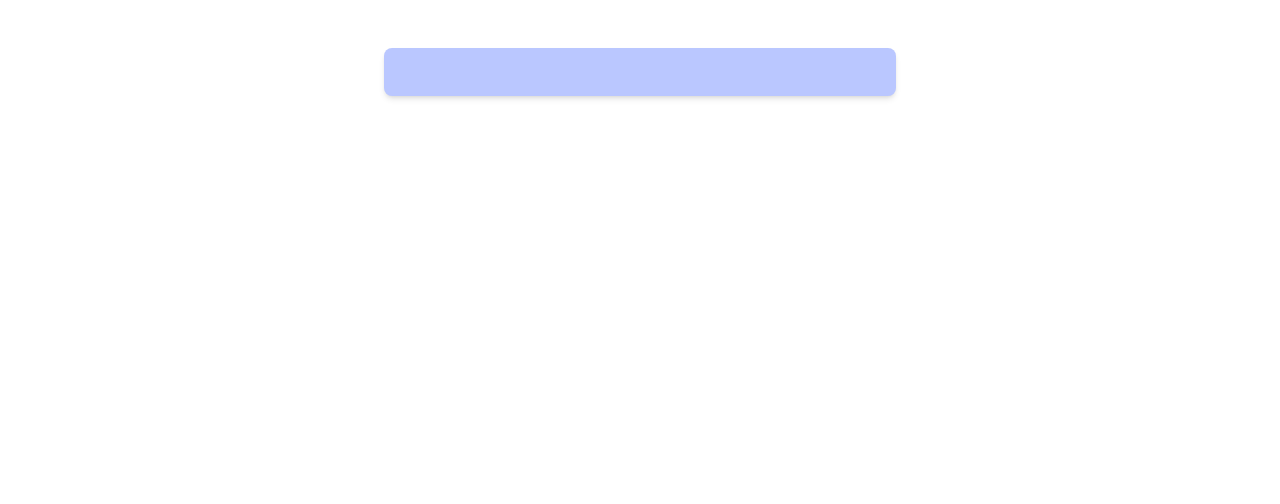
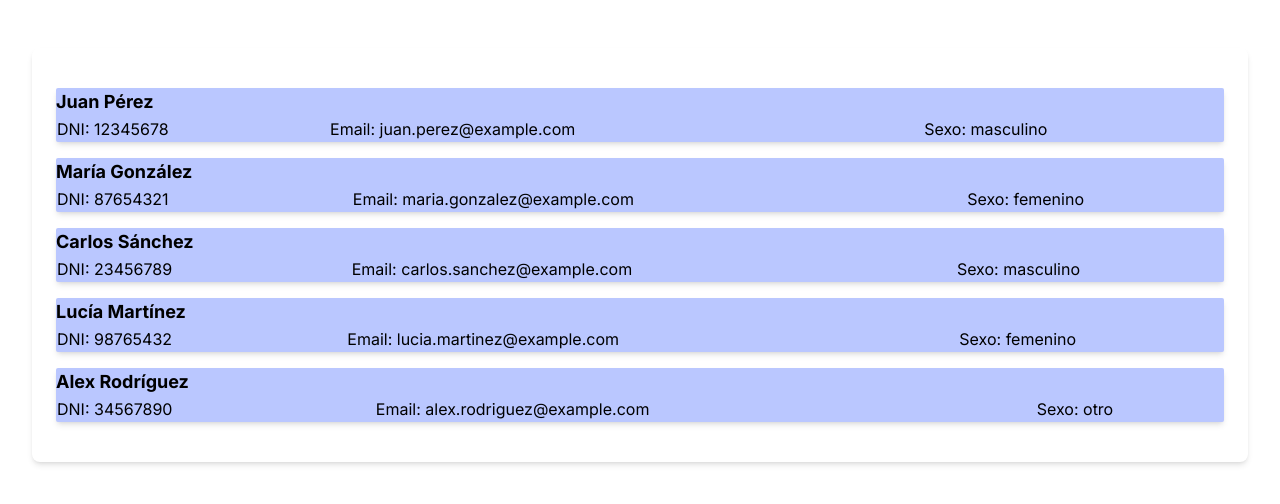
Before and after one commit to proydeia/deia, a Next.js app: page /testeos_front in a window 1280 px wide. Shown: the top 504 px of the page. Built offline with nearby package versions, Linux system fonts and the light colour scheme.

Commit message:
comente el componente de add paciente

```diff
--- /dev/null
+++ b/app/authorized/MultiStep_form/multistep_form.tsx
@@ -0,0 +1,34 @@
+import { ReactElement, useState } from "react"
+
+export default function useMultistepForm(steps: ReactElement[]) {
+
+    const [currentStepIndex, setcurrentStepIndex] = useState(0)
+
+    function next() {
+        setcurrentStepIndex(i => {
+            if(1 >= steps.length - 1) return i
+            return i + 1
+        })
+    }
+
+    function back() {
+        setcurrentStepIndex(i => {
+            if (i <= 0) return i
+            return i - 1
+        })
+    }
+
+    function goTo(index: number) {
+        setcurrentStepIndex(index)
+    }
+
+    return {
+        currentStepIndex,
+        step: steps[currentStepIndex],
+        steps,
+        goTo,
+        next,
+        back,
+    }
+
+}
--- a/app/authorized/paciente/page.tsx
+++ b/app/authorized/paciente/page.tsx
@@ -1,12 +1,26 @@
-import NavbarA from "../Components/NavBar"
-export default function ingresoPaciente() {
-    return (
-        <>
-            <NavbarA />
-            <div className="flex justify-center items-center h-screen">
-                <div className=" w-1/2 h-1/2 bg-primary rounded-lg">hello</div>
+// 'use server'
+// import NavbarA from "../Components/NavBar"
+// import useMultistepForm from "../MultiStep_form/multistep_form"
 
-            </div>
-        </>
-    )
-}
+// export default function ingresoPaciente() {
+//     const { steps, currentStepIndex } = useMultistepForm([
+//         <div>One</div>,
+//         <div>Two</div>,
+//     ])
+//     return (
+//         <>
+//             <NavbarA />
+//             <div className="flex justify-center items-center h-screen">
+//                 <div className=" w-1/2 h-1/2 bg-primary rounded-lg">
+//                     <form>
+//                         <div className="absolute top-0 right-0">
+//                             {currentStepIndex + 1}/{steps.length}
+//                         </div>
+//                         {steps}
+//                     </form>
+//                 </div>
+
+//             </div>
+//         </>
+//     )
+// }
--- a/app/authorized/page.tsx
+++ b/app/authorized/page.tsx
@@ -7,7 +7,7 @@ export default async function AuthorizedPage() {
                 <div className="relative grid justify-center grid-cols-12  gap-4">
                     <NavbarA />
 
-                    <div className="bg-primary  items-center h-screen col-start-3 col-end-13">Esto contendra la lista de pacientes </div>
+                    <div className="bg-white  items-center h-screen col-start-3 col-end-13">Esto contendra la lista de pacientes </div>
                 </div>
             </main>
         </>
--- /dev/null
+++ b/app/prueba_de_props/page.tsx
@@ -0,0 +1,30 @@
+type Paciente = {
+    nombre: string;
+    apellido: string;
+    dni: string;
+    email: string;
+    sexo: 'masculino' | 'femenino' | 'otro';
+};
+type ListaPacientesProps = {
+    pacientes: Paciente[]
+}
+
+const ListaPacientes: React.FC<ListaPacientesProps> = ({ pacientes }) => {
+    return (
+        <>
+            <div>
+                {pacientes.map((pacientes, index) => (
+                    <table key={index} className="bg-primary shadow-md rounded-sm p-6 my-4 w-full ">
+                        <tbody>
+                            <tr className="text-lg font-bold">{pacientes.nombre} {pacientes.apellido}</tr>
+                            <td>DNI: {pacientes.dni}</td>
+                            <td>Email: {pacientes.email}</td>
+                            <td>Sexo: {pacientes.sexo}</td>
+                        </tbody>
+                    </table>
+                ))}
+            </div>
+        </>
+    )
+}
+export default ListaPacientes;
--- a/app/testeos_front/page.tsx
+++ b/app/testeos_front/page.tsx
@@ -1,12 +1,53 @@
 'use client'
 import { useState } from "react"
+import ListaPacientes from "../prueba_de_props/page"
+export default function Testeo() {
 
-export default function Testeo() {
+  const listaPacientes: Paciente[] = [
+    {
+      nombre: 'Juan',
+      apellido: 'Pérez',
+      dni: '12345678',
+      email: 'juan.perez@example.com',
+      sexo: 'masculino',
+    },
+    {
+      nombre: 'María',
+      apellido: 'González',
+      dni: '87654321',
+      email: 'maria.gonzalez@example.com',
+      sexo: 'femenino',
+    },
+    {
+      nombre: 'Carlos',
+      apellido: 'Sánchez',
+      dni: '23456789',
+      email: 'carlos.sanchez@example.com',
+      sexo: 'masculino',
+    },
+    {
+      nombre: 'Lucía',
+      apellido: 'Martínez',
+      dni: '98765432',
+      email: 'lucia.martinez@example.com',
+      sexo: 'femenino',
+    },
+    {
+      nombre: 'Alex',
+      apellido: 'Rodríguez',
+      dni: '34567890',
+      email: 'alex.rodriguez@example.com',
+      sexo: 'otro',
+    }
+  ]
     const [etapa, setEtapa] = useState()
     //averiguar como pasar las props de los inputs
+    // sm:w-full sm:max-w-lg
     return (
-        <div className="flex min-h-full flex-1 flex-col justify-center items-center  px-6 py-12 lg:px-8">
-        <div className="bg-primary shadow-md rounded-lg p-6 sm:mx-auto sm:w-full sm:max-w-lg">
+        <div className="flex min-h-full flex-1 flex-row justify-center items-center  px-6 py-12 lg:px-8">
+        <div className=" shadow-md rounded-lg p-6 sm:mx-auto min-w-full ">
+
+      <ListaPacientes pacientes={listaPacientes} />
 
         </div>
       </div>
```
Also changed, not shown: 1 other file (tests, documents, lock files or other folders).
